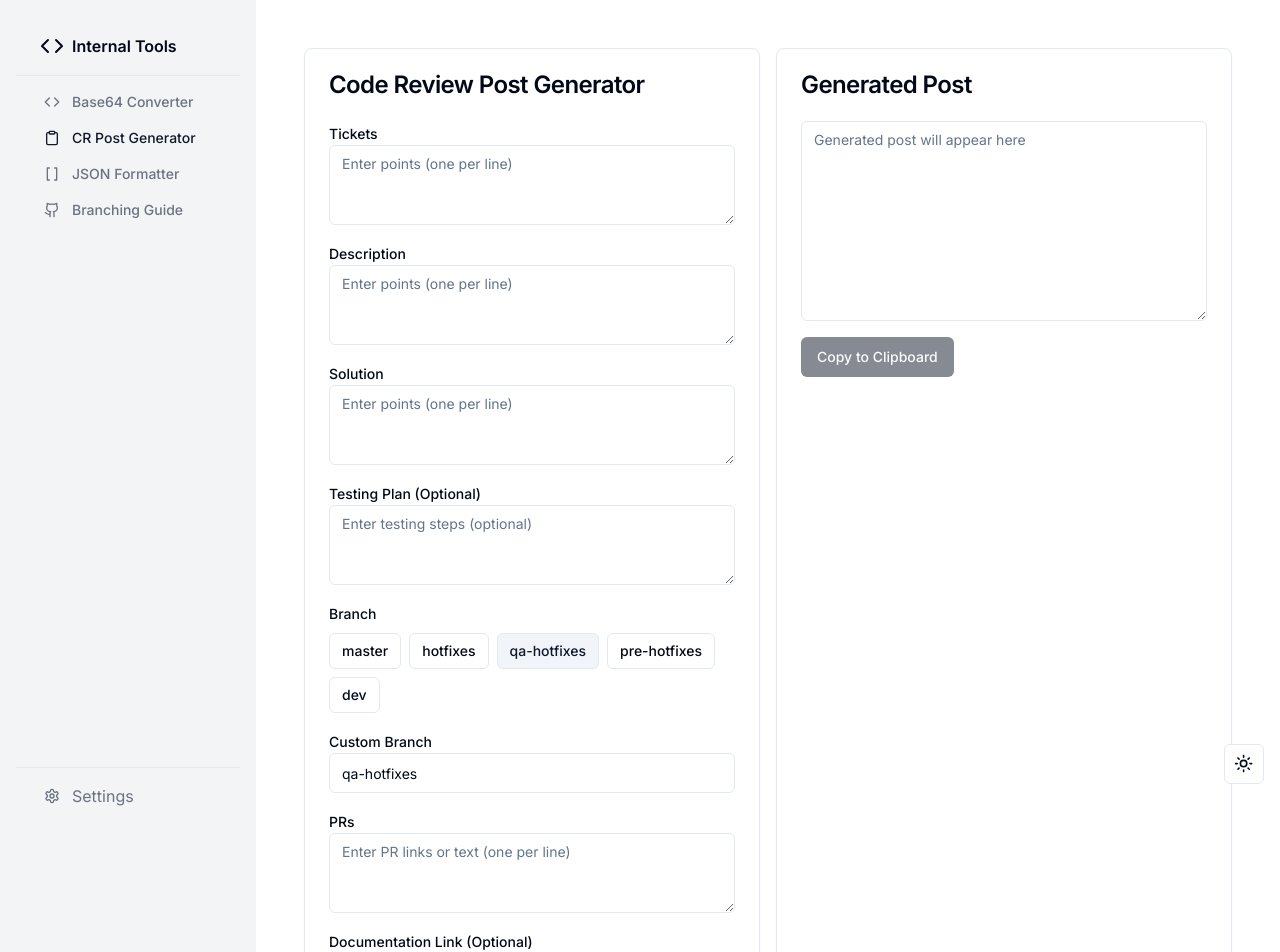
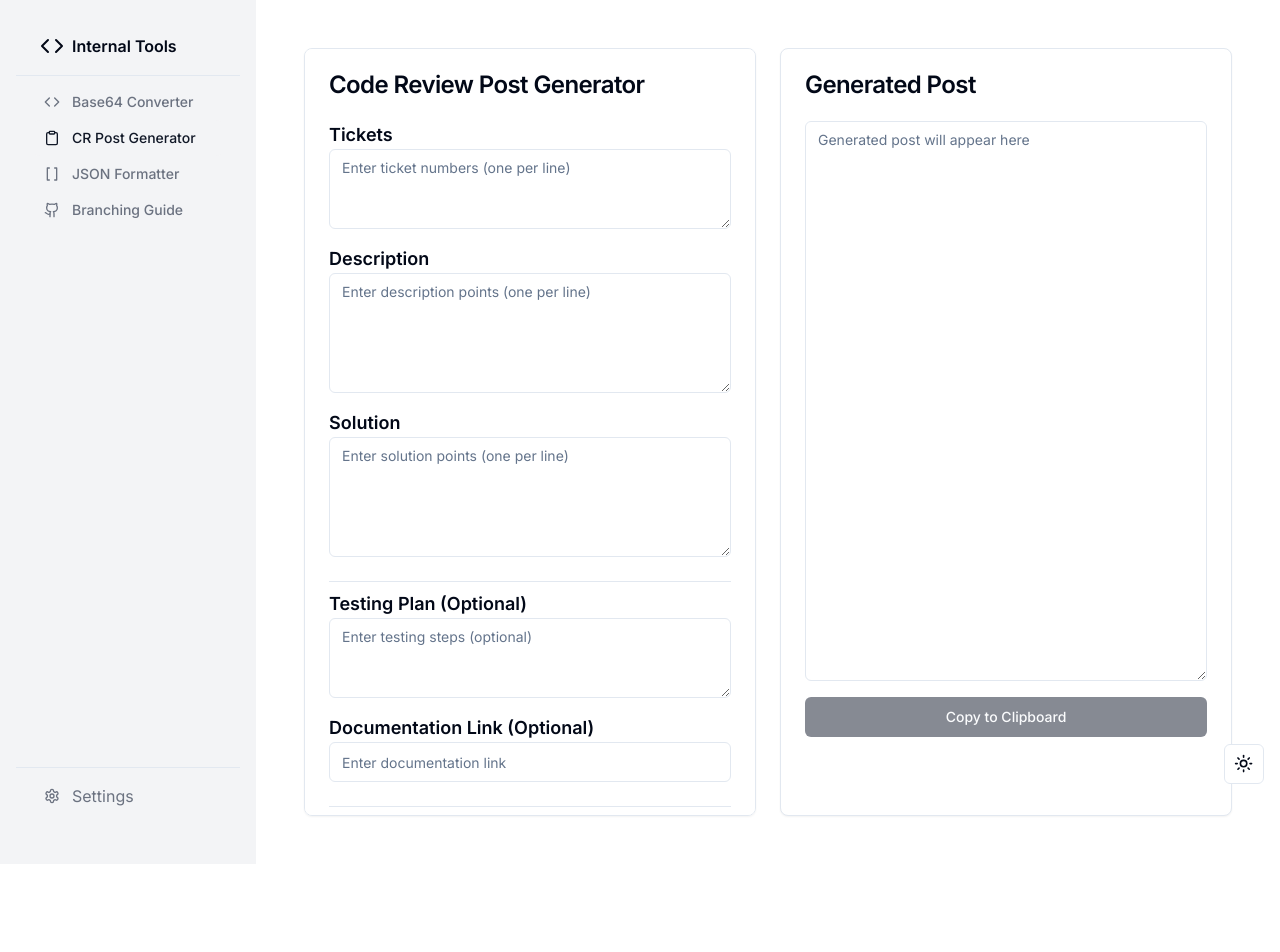
Before and after one commit to omarnazih/internal-tools, a Next.js app: page /post-generator in a window 1280 px wide. Shown: the top 952 px of the page. After the commit the page ends 864 px from the top, so only its background shows below. Built offline with nearby package versions, Linux system fonts and the light colour scheme.

Commit message:
layout update:

```diff
--- a/app/post-generator/page.tsx
+++ b/app/post-generator/page.tsx
@@ -231,34 +231,98 @@ ${formData.documentationLink ? `\nDocumentation:\n\t• ${formData.documentation
 
   return (
     <div className="container mx-auto p-4">
-      <div className="grid grid-cols-1 lg:grid-cols-2 gap-4">
-        <Card>
+      <div className="grid grid-cols-1 lg:grid-cols-2 gap-6">
+        <Card className="lg:h-[calc(100vh-2rem)] overflow-auto">
           <CardHeader>
             <CardTitle>Code Review Post Generator</CardTitle>
           </CardHeader>
           <CardContent>
-            <form onSubmit={handleSubmit} className="space-y-4">
-              {['tickets', 'description', 'solution', 'testingPlan'].map((key) => (
-                <div key={key}>
-                  <Label htmlFor={key}>
-                    {key === 'testingPlan' ? 'Testing Plan (Optional)' : key.charAt(0).toUpperCase() + key.slice(1)}
+            <form onSubmit={handleSubmit} className="space-y-6">
+              {/* Main Information */}
+              <div className="space-y-4">
+                <div>
+                  <Label htmlFor="tickets" className="text-lg font-semibold">
+                    Tickets
                   </Label>
                   <Textarea
-                    id={key}
-                    name={key}
-                    value={formData[key as keyof typeof formData]}
+                    id="tickets"
+                    name="tickets"
+                    value={formData.tickets}
                     onChange={handleChange}
-                    placeholder={key === 'testingPlan' ? "Enter testing steps (optional)" : "Enter points (one per line)"}
+                    placeholder="Enter ticket numbers (one per line)"
+                    className="min-h-[80px]"
                   />
                 </div>
-              ))}
+
+                <div>
+                  <Label htmlFor="description" className="text-lg font-semibold">
+                    Description
+                  </Label>
+                  <Textarea
+                    id="description"
+                    name="description"
+                    value={formData.description}
+                    onChange={handleChange}
+                    placeholder="Enter description points (one per line)"
+                    className="min-h-[120px]"
+                  />
+                </div>
+
+                <div>
+                  <Label htmlFor="solution" className="text-lg font-semibold">
+                    Solution
+                  </Label>
+                  <Textarea
+                    id="solution"
+                    name="solution"
+                    value={formData.solution}
+                    onChange={handleChange}
+                    placeholder="Enter solution points (one per line)"
+                    className="min-h-[120px]"
+                  />
+                </div>
+              </div>
+
+              {/* Testing and Documentation */}
+              <div className="space-y-4 pt-2 border-t">
+                <div>
+                  <Label htmlFor="testingPlan" className="text-lg font-semibold">
+                    Testing Plan (Optional)
+                  </Label>
+                  <Textarea
+                    id="testingPlan"
+                    name="testingPlan"
+                    value={formData.testingPlan}
+                    onChange={handleChange}
+                    placeholder="Enter testing steps (optional)"
+                    className="min-h-[80px]"
+                  />
+                </div>
+
+                <div>
+                  <Label htmlFor="documentationLink" className="text-lg font-semibold">
+                    Documentation Link (Optional)
+                  </Label>
+                  <Input
+                    id="documentationLink"
+                    name="documentationLink"
+                    value={formData.documentationLink}
+                    onChange={handleChange}
+                    placeholder="Enter documentation link"
+                  />
+                </div>
+              </div>
+
+              {/* Branch and PRs */}
+              <div className="space-y-4 pt-2 border-t">
+                <div>
+                  <Label className="text-lg font-semibold mb-2 block">Branch Selection</Label>
                   <QuickAccessBranches
                     defaultBranches={defaultBranches}
                     selectedBranch={formData.branch}
                     onBranchSelect={(branchName) => setFormData(prev => ({ ...prev, branch: branchName }))}
                   />
-              <div className="flex gap-2 items-end">
-                <div className="flex-1">
+                  <div className="mt-2">
                     <Label htmlFor="custom-branch">Custom Branch</Label>
                     <Input
                       id="custom-branch"
@@ -269,43 +333,39 @@ ${formData.documentationLink ? `\nDocumentation:\n\t• ${formData.documentation
                     />
                   </div>
                 </div>
+
                 <div>
-                <Label htmlFor="prs">PRs</Label>
+                  <Label htmlFor="prs" className="text-lg font-semibold">
+                    Pull Requests
+                  </Label>
                   <Textarea
                     id="prs"
                     name="prs"
                     value={formData.prs}
                     onChange={handleChange}
-                  placeholder="Enter PR links or text (one per line)"
+                    placeholder="Enter PR links (one per line)"
+                    className="min-h-[80px]"
                   />
                 </div>
-              <div>
-                <Label htmlFor="documentationLink">Documentation Link (Optional)</Label>
-                <Input
-                  id="documentationLink"
-                  name="documentationLink"
-                  value={formData.documentationLink}
-                  onChange={handleChange}
-                  placeholder="Enter documentation link"
-                />
               </div>
-              <Button type="submit">Generate Post</Button>
+
+              <Button type="submit" className="w-full">Generate Post</Button>
             </form>
           </CardContent>
         </Card>
 
-        <Card>
+        <Card className="lg:h-[calc(100vh-2rem)] overflow-auto">
           <CardHeader>
             <CardTitle>Generated Post</CardTitle>
           </CardHeader>
-          <CardContent>
+          <CardContent className="space-y-4">
             <Textarea
-              className="min-h-[200px] mb-4"
+              className="min-h-[calc(100vh-15rem)]"
               value={generatedPost}
               onChange={handleGeneratedPostChange}
               placeholder="Generated post will appear here"
             />
-            <Button onClick={copyToClipboard} disabled={!generatedPost}>
+            <Button onClick={copyToClipboard} disabled={!generatedPost} className="w-full">
               Copy to Clipboard
             </Button>
           </CardContent>
```
Lines whose indentation alone changed are shown as unchanged.
